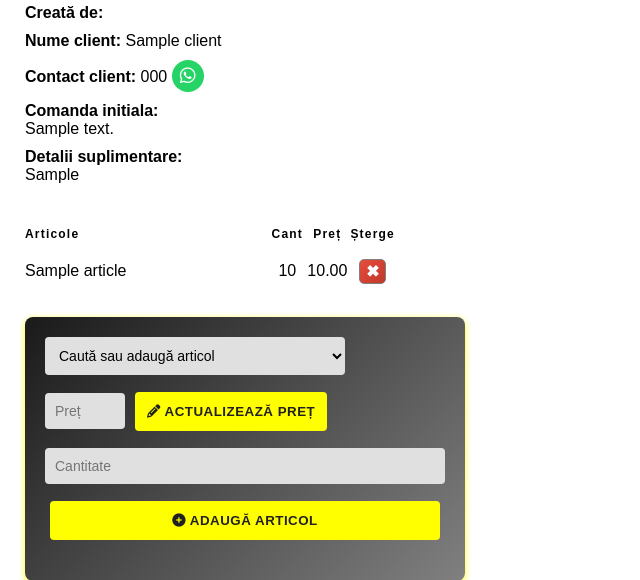
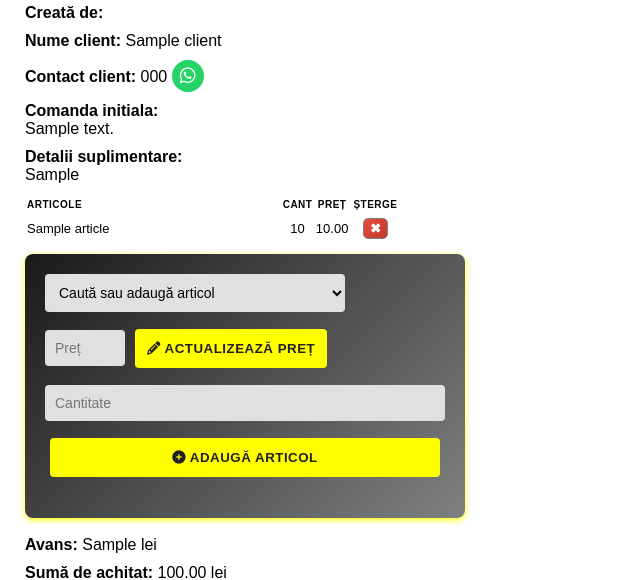
Before and after one commit to stefanlnte/ordermanagement, a PHP site: the page made by view_order.php in a window 1280 px wide. Shown: the part 675-1255 px from the top of the page, without its empty margins (0-640 px from the left). Run offline with PHP 8.4, Linux system fonts and the light colour scheme; the visitor is signed in with stand-in values (Sample User, id 1); tables that the repository leaves empty or names only in its code hold one stand-in row (values such as "Sample post"); some libraries are stand-ins or nearby versions; some web fonts are replaced.

Commit message:
minor update

```diff
--- a/view_order.php
+++ b/view_order.php
@@ -889,6 +889,72 @@ $serverNowIso = (new DateTimeImmutable('now', new DateTimeZone(date_default_time
         }
     </style>
 
+    <!-- Table Styling (Screen & Print) -->
+    <style>
+        table {
+            width: 100%;
+            max-width: 80mm;
+            /* Standard 80mm receipt width */
+            border-collapse: collapse;
+            border-spacing: 2px !important;
+            color: #000;
+            margin: 10px 0;
+            table-layout: fixed;
+            font-size: 13px;
+        }
+
+        /* Header & Cell Padding */
+        #bonTable th,
+        #bonTable td {
+            padding: 5px 2px;
+            vertical-align: top;
+            color: #000;
+        }
+
+        /* Receipt Divider Lines */
+        #bonTable thead th {
+            border-top: 1px dashed #000;
+            border-bottom: 1px dashed #000;
+            font-weight: bold;
+            text-transform: uppercase;
+            font-size: 10px;
+            letter-spacing: 0.5px;
+        }
+
+        /* Column Widths & Alignments */
+        /* 1. Article Name (Wraps text gracefully) */
+        #bonTable th:nth-child(1),
+        #bonTable td:nth-child(1) {
+            width: 52%;
+            text-align: left;
+            white-space: normal;
+            word-wrap: break-word;
+            overflow-wrap: break-word;
+        }
+
+        /* 2. Quantity (Centered) */
+        #bonTable th:nth-child(2),
+        #bonTable td:nth-child(2) {
+            width: 18%;
+            text-align: center;
+            white-space: nowrap;
+        }
+
+        /* 3. Unit Price (Right Aligned) */
+        #bonTable th:nth-child(3),
+        #bonTable td:nth-child(3) {
+            width: 30%;
+            text-align: right;
+            white-space: nowrap;
+        }
+
+        /* 4. Delete Action Column (Screen view only) */
+        #bonTable th:nth-child(4),
+        #bonTable td:nth-child(4) {
+            width: 35px;
+            text-align: center;
+        }
+    </style>
     <!-- Custom CSS for Select2 golden theme -->
     <style>
         /* Yellow theme for Select2 */
@@ -1468,7 +1534,7 @@ $serverNowIso = (new DateTimeImmutable('now', new DateTimeZone(date_default_time
         </p>
         <p><strong>Comanda initiala: </strong><br><span id="order_details_text"><?php echo nl2br(htmlspecialchars($order['order_details'])); ?></span></p>
         <p><strong>Detalii suplimentare: </strong><br><span id="detalii_suplimentare_text"><?php echo nl2br(htmlspecialchars($order['detalii_suplimentare'])); ?></span></p>
-        <textarea id="detalii_suplimentare_edit" style="display:none;" rows="6" cols="60"><?php echo $order['detalii_suplimentare']; ?></textarea><br>
+        <textarea id="detalii_suplimentare_edit" style="display:none;" rows="6" cols="60"><?php echo $order['detalii_suplimentare']; ?></textarea>
 
         <!-- Articole -->
         <?php
@@ -1523,8 +1589,6 @@ $serverNowIso = (new DateTimeImmutable('now', new DateTimeZone(date_default_time
                 Bate vântul pe-aici <i class="fa-solid fa-wind"></i>
             </p>
         <?php endif; ?>
-        <br>
-
 
         <!-- Add article form -->
         <div class="no-print add-article-form">
```
